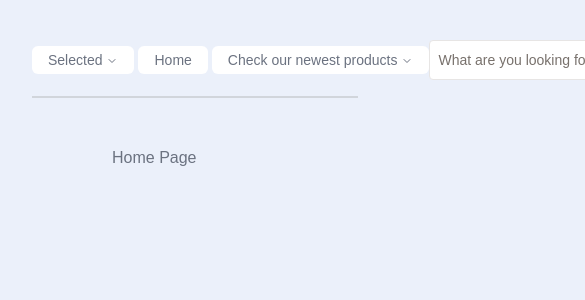
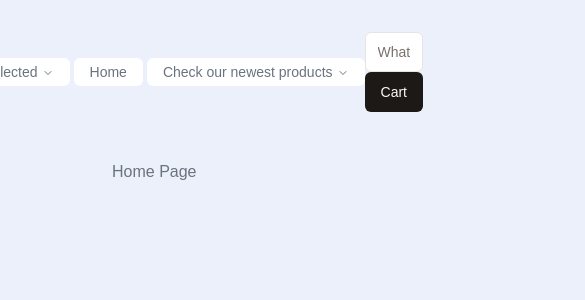
Before and after one commit to LucasFagundes098/nextjs-ecommerce, a Next.js app: page / in a window 390 px wide. Shown: the top 300 px of the page, 585 px wide, since content can reach past the window. Built offline with nearby package versions, Linux system fonts and the light colour scheme; a web font is replaced by a local one.

Commit message:
pdi final
final

```diff
--- a/app/(components)/cartButton.tsx
+++ b/app/(components)/cartButton.tsx
@@ -15,13 +15,23 @@ import {
   Alert,
   AlertDescription,
   AlertTitle,
+  Link,
 } from "@/app/utils/utils";
+
+import { Product } from "@/app/types/types";
 
 export default function SheetDemo() {
   const cart = useCart();
 
   const handleRemoveFromCart = (productId: number) => {
     cart.removeItem(productId);
+  };
+
+  const handleAddQuantity = (product: Product) => {
+    cart.addQuantityProduct(product);
+  };
+  const handleRemoveQuantity = (product: Product) => {
+    cart.removeQuantityProduct(product);
   };
 
   return (
@@ -53,7 +63,11 @@ export default function SheetDemo() {
                 <AlertDescription>
                   R$ {product.price * product.quantity}
                 </AlertDescription>
-                <AlertDescription>qty. {product.quantity}</AlertDescription>
+                <AlertDescription>
+                  qty. {product.quantity}
+                  <Button className="add-quantity-card" onClick={() => handleRemoveQuantity(product)}>-</Button>
+                  <Button className="add-quantity-card" onClick={() => handleAddQuantity(product)}>+</Button>
+                </AlertDescription>
                 <Button
                   onClick={() => handleRemoveFromCart(product.id)}
                   className="h-8 mt-3"
@@ -69,6 +83,9 @@ export default function SheetDemo() {
           <SheetClose asChild>
             <Button type="submit">Go back to products</Button>
           </SheetClose>
+          <Link href={"/checkout"}>
+            <Button>Finish Order</Button>
+          </Link>
         </SheetFooter>
       </SheetContent>
     </Sheet>
--- a/app/(components)/navbar.tsx
+++ b/app/(components)/navbar.tsx
@@ -18,39 +18,34 @@ import {
 
 const components: { title: string; href: string; description: string }[] = [
   {
-    title: "Alert Dialog",
+    title: "Content",
     href: "/docs/primitives/alert-dialog",
-    description:
-      "A modal dialog that interrupts the user with important content and expects a response.",
+    description: "Lorem Input",
   },
   {
-    title: "Hover Card",
+    title: "Content",
     href: "/docs/primitives/hover-card",
-    description:
-      "For sighted users to preview content available behind a link.",
+    description: "Lorem Input",
   },
   {
-    title: "Progress",
+    title: "Content",
     href: "/docs/primitives/progress",
-    description:
-      "Displays an indicator showing the completion progress of a task, typically displayed as a progress bar.",
+    description: "Lorem Input",
   },
   {
-    title: "Scroll-area",
+    title: "Content",
     href: "/docs/primitives/scroll-area",
     description: "Visually or semantically separates content.",
   },
   {
-    title: "Tabs",
+    title: "Content",
     href: "/docs/primitives/tabs",
-    description:
-      "A set of layered sections of content—known as tab panels—that are displayed one at a time.",
+    description: "Lorem Input",
   },
   {
-    title: "Tooltip",
+    title: "Content",
     href: "/docs/primitives/tooltip",
-    description:
-      "A popup that displays information related to an element when the element receives keyboard focus or the mouse hovers over it.",
+    description: "Lorem Input",
   },
 ];
 
@@ -99,7 +94,9 @@ export default function navbar() {
             </Link>
           </NavigationMenuItem>
           <NavigationMenuItem>
-            <NavigationMenuTrigger>Check our newest products</NavigationMenuTrigger>
+            <NavigationMenuTrigger>
+              Check our newest products
+            </NavigationMenuTrigger>
             <NavigationMenuContent>
               <ul className="grid w-[400px] gap-3 p-4 md:w-[500px] md:grid-cols-2 lg:w-[600px] ">
                 {components.map((component) => (
--- a/app/common/commons.tsx
+++ b/app/common/commons.tsx
@@ -1,5 +1,6 @@
 // * Types
 import { Product } from "@/app/types/types";
+import { CartState } from "../zustand/store";
 
 function isProductEmpty(product: Product[]) {
   return (
@@ -9,4 +10,12 @@ function isProductEmpty(product: Product[]) {
   );
 }
 
-export { isProductEmpty };
+function handleAddToCart(product: Product , cart : CartState, toast : any) {
+  toast({
+    title: "Product has been added to cart",
+    description: "Check your cart",
+  });
+  cart.addItem(product);
+}
+
+export { isProductEmpty, handleAddToCart };
--- a/app/globals.css
+++ b/app/globals.css
@@ -88,85 +88,26 @@ main {
   @apply max-w-6xl my-12 mx-auto px-20;
 }
 
-@media (min-width: 667px) {
-  main {
-    max-width: 100%;
-    margin: 0;
-    padding: 1rem;
-  }
-
-  .navbar-container {
-    @apply pb-4 mb-10 mt-10 mx-auto border-b-2 border-gray-300 flex max-w-screen-lg justify-between;
-  }
-
-  .search-container {
-    @apply flex items-center gap-4;
-  }
-}
-main,
-footer > h2 {
-  @apply mb-4 pb-2 text-base;
-}
-p > a {
-  @apply text-primary underline;
-}
-
+/* ! DESKTOP ! */
+@media (min-width: 668px) {
   /* ? nav styles START */
   .navbar-container {
     @apply pb-4 mb-10 mt-10 mx-auto border-b-2 border-gray-300 flex max-w-screen-lg justify-between;
   }
   .search-container {
-  @apply flex items-center gap-4
+    @apply flex items-center gap-4;
   }
 
   /* ? search input START ? */
   .searchInput form {
-  @apply bg-opacity-20 rounded-md block mx-auto w-auto border
+    @apply bg-opacity-20 rounded-md block mx-auto w-auto border;
   }
   .searchInput input {
-  @apply block p-2 rounded-sm w-48 h-10
+    @apply block p-2 rounded-sm w-48 h-10;
   }
 
-/* ? Product ? */
-.product-image {
-  object-fit: cover;
-  width: 100%;
-  height: 13em;
-  object-position: center;
-}
-
-/* ? Product ? */
-.product-page {
-  display: flex;
-  flex-wrap: wrap;
-  justify-content: flex-start;
-  align-items: center;
-  gap: 1em;
-}
-
-
-/* ? Footer ? */
-/* .footer {
-  position: fixed;
-  bottom: 0;
-  left: 0;
-  width: 100%;
-  background-color: #acaaaa;
-  color: #fff;
-  padding: 10px;
-  text-align: center;
-  z-index: 100;
-} */
-
-footer {
-  @apply pb-2
-  border-t-2 border-gray-200
-  flex items-center gap-4
-  my-10 mx-auto
-  max-w-5xl;
-}
-
-.teste-container {
+  /* ? productDetail START  */
+  .productDetail-container {
     display: grid;
     grid-template-columns: repeat(5, 1fr);
     grid-template-rows: repeat(5, 1fr);
@@ -174,13 +115,17 @@ footer {
     grid-row-gap: 0px;
   }
 
-.div1 {
+  .productDetail-div1 {
     grid-area: 1 / 1 / 6 / 2;
-  border: 1px solid black;
+    box-shadow: 1px 1px 4px rgba(0, 0, 0, 0.1);
     width: 80%;
+    display: flex;
+    justify-content: space-between;
+    flex-direction: column;
+    align-items: center;
   }
 
-.div2 {
+  .productDetail-div2 {
     grid-area: 1 / 2 / 6 / 2;
     /* border-radius: 2em; */
     height: 30em;
@@ -196,14 +141,57 @@ footer {
     object-fit: cover;
     object-position: center;
   }
-.div3 {
+  .productDetail-div3 {
     grid-area: 1 / 4 / 6 / 6;
   }
 
   .justify-text {
-  text-align: justify;
-  line-height: 1.5;
-  hyphens: auto;
-  text-justify: inter-word;
-  text-align-last: left;
+    @apply text-justify leading-[1.5] hyphens-auto
   }
+
+  /* ? Product ? */
+  .product-image {
+    @apply object-cover w-full h-48 object-center
+  }
+
+  /* ? Product ? */
+  .product-page {
+    @apply flex flex-wrap justify-start items-center gap-4
+  }
+
+  .add-quantity-card {
+    @apply h-1 w-1 p-0.5 md:p-1 lg:p-1.5 xl:p-1 md:ml-2
+  }
+
+  footer {
+    @apply pb-2
+    border-t-2 border-gray-200
+    flex items-center gap-4
+    my-10 mx-auto
+    max-w-5xl;
+  }
+}
+main,
+footer > h2 {
+  @apply mb-4 pb-2 text-base;
+}
+p > a {
+  @apply text-primary underline;
+}
+
+/* ! MOBILE ! */
+@media (max-width: 667px) {
+}
+
+/* ? Footer ? */
+/* .footer {
+  position: fixed;
+  bottom: 0;
+  left: 0;
+  width: 100%;
+  background-color: #acaaaa;
+  color: #fff;
+  padding: 10px;
+  text-align: center;
+  z-index: 100;
+} */
--- a/app/utils/utils.tsx
+++ b/app/utils/utils.tsx
@@ -9,7 +9,7 @@ import { Input } from "@/components/ui/input";
 import { useCart } from "@/app/zustand/store";
 import { useToast } from "@/components/ui/use-toast";
 import { fetchAllData, getProductPage } from "../firebase/firebase-config";
-import { isProductEmpty } from "@/app/common/commons";
+import { isProductEmpty, handleAddToCart } from "@/app/common/commons";
 import productImage from "../images/product-image.jpg";
 import {
   Card,
@@ -77,5 +77,6 @@ export {
   CalendarIcon,
   useRouter,
   Input,
-  getProductPage
+  getProductPage,
+  handleAddToCart
 };
--- a/app/zustand/store.tsx
+++ b/app/zustand/store.tsx
@@ -1,11 +1,42 @@
 import { create } from "zustand";
 import { Product } from "../types/types";
 
-interface CartState {
+export interface CartState {
   items: Product[];
   addItem: (product: Product) => void;
   removeItem: (productId: number) => void;
+  addQuantityProduct: (product: Product) => void;
+  removeQuantityProduct: (product: Product) => void;
 }
+
+interface State {
+  items: Product[];
+}
+
+type UpdateQuantityFunction = (
+  product: Product,
+  quantityDelta: number
+) => (state: State) => State;
+
+const updateQuantity: UpdateQuantityFunction =
+  (product, quantityDelta) => (state) => {
+    const existingProductIndex = state.items.findIndex(
+      (item) => item.id === product.id
+    );
+
+    const updatedItems = [...state.items];
+
+    if (existingProductIndex !== -1) {
+      updatedItems[existingProductIndex] = {
+        ...updatedItems[existingProductIndex],
+        quantity: updatedItems[existingProductIndex].quantity + quantityDelta,
+      };
+    } else {
+      updatedItems.push({ ...product, quantity: 1 });
+    }
+
+    return { items: updatedItems };
+  };
 
 export const useCart = create<CartState>((set) => ({
   items: [],
@@ -22,8 +53,13 @@ export const useCart = create<CartState>((set) => ({
         return { items: [...state.items, { ...product, quantity: 1 }] };
       }
     }),
+
   removeItem: (productId) =>
     set((state) => ({
       items: state.items.filter((item) => item.id !== productId),
     })),
+
+  addQuantityProduct: (product) => set(updateQuantity(product, 1)),
+
+  removeQuantityProduct: (product) => set(updateQuantity(product, -1)),
 }));
--- a/package.json
+++ b/package.json
@@ -27,7 +27,6 @@
     "encoding": "^0.1.13",
     "firebase": "^10.5.0",
     "lucide-react": "^0.288.0",
-    "next": "13.5.6",
     "react": "^18",
     "react-dom": "^18",
     "tailwind-merge": "^1.14.0",
@@ -41,6 +40,7 @@
     "autoprefixer": "^10",
     "eslint": "^8",
     "eslint-config-next": "13.5.6",
+    "next": "^14.0.2",
     "postcss": "^8",
     "tailwindcss": "^3",
     "typescript": "^5"
```
Also changed, not shown: app/(components)/products/[id]/productDetails.tsx (+38 -8 lines), 1 other file (tests, documents, lock files or other folders). Lines whose indentation alone changed are shown as unchanged.
